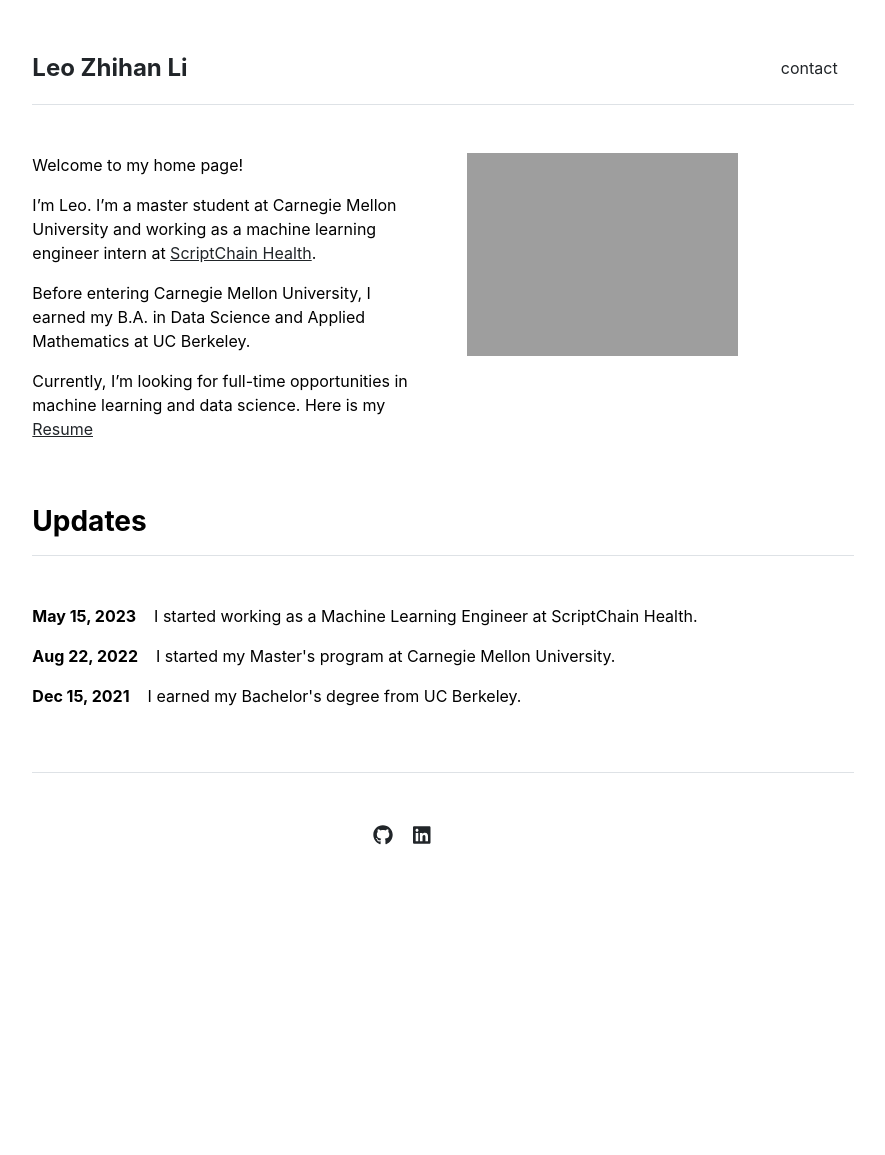
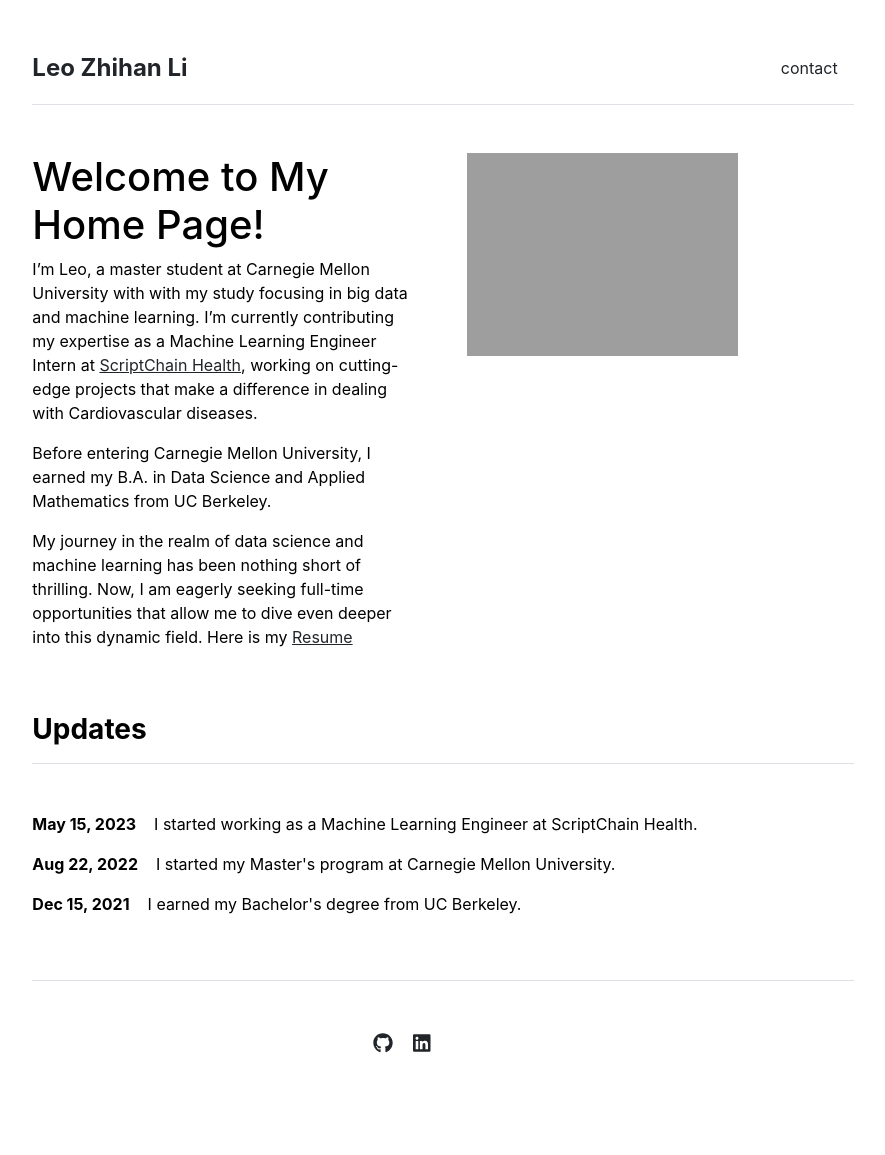
Before and after one commit to leoliiiiii/leoliiiiii.github.io, a Jekyll site: the page built from index.md, in a window 1280 px wide. Shown: the whole page, without its empty margins (197-1082 px from the left). Built offline with Jekyll 4.4.1, drawn with Linux system fonts in a browser that asks for light colours; before the commit the page ends 947 px from its top, so only the background shows below that.

Commit message:
Update index.md

```diff
--- a/index.md
+++ b/index.md
@@ -3,10 +3,10 @@ layout: home
 title: "Home"
 ---
 
-Welcome to my home page!
+# Welcome to My Home Page!
 
-I'm Leo. I'm a master student at Carnegie Mellon University and working as a machine learning engineer intern at [ScriptChain Health](https://scriptchain.co/home).
+I'm Leo, a master student at Carnegie Mellon University with with my study focusing in big data and machine learning. I'm currently contributing my expertise as a Machine Learning Engineer Intern at [ScriptChain Health](https://scriptchain.co/home), working on cutting-edge projects that make a difference in dealing with Cardiovascular diseases.
 
-Before entering Carnegie Mellon University, I earned my B.A. in Data Science and Applied Mathematics at UC Berkeley.
+Before entering Carnegie Mellon University, I earned my B.A. in Data Science and Applied Mathematics from UC Berkeley.
 
-Currently, I'm looking for full-time opportunities in machine learning and data science. Here is my [Resume](/assets/resume.pdf)
+My journey in the realm of data science and machine learning has been nothing short of thrilling. Now, I am eagerly seeking full-time opportunities that allow me to dive even deeper into this dynamic field. Here is my [Resume](/assets/resume.pdf)
```
